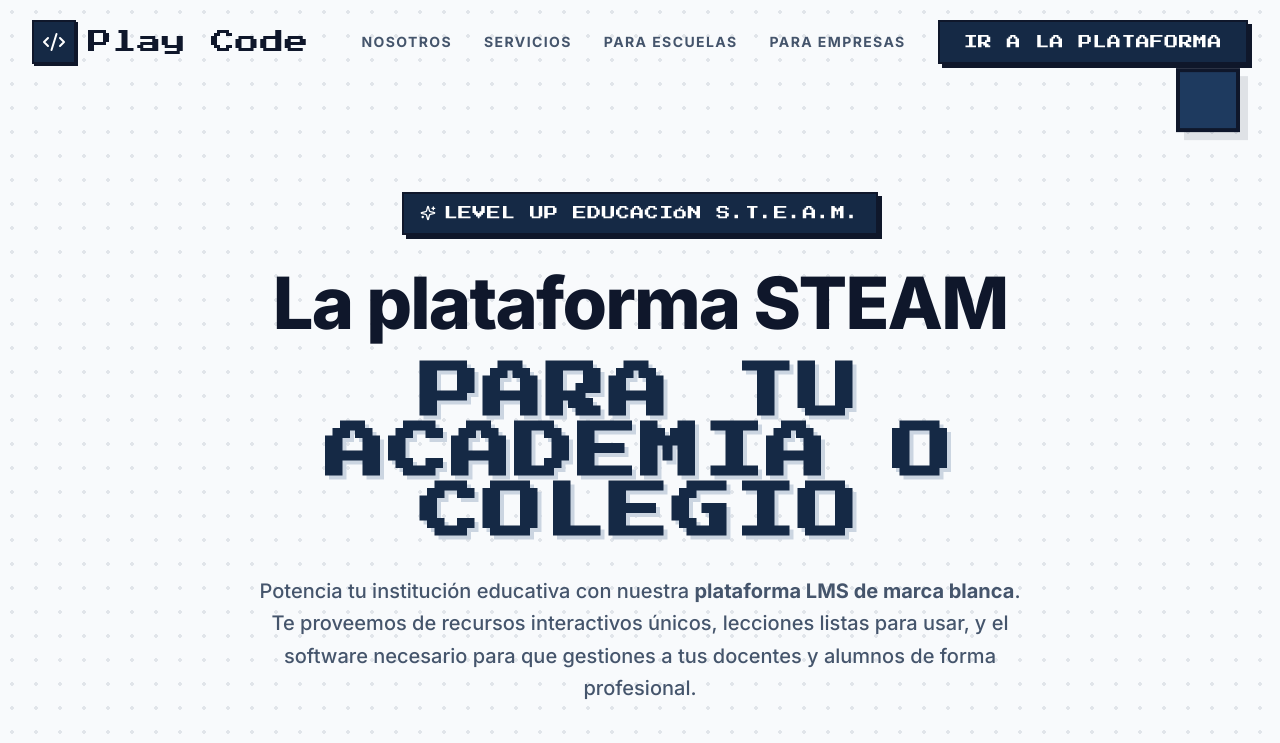
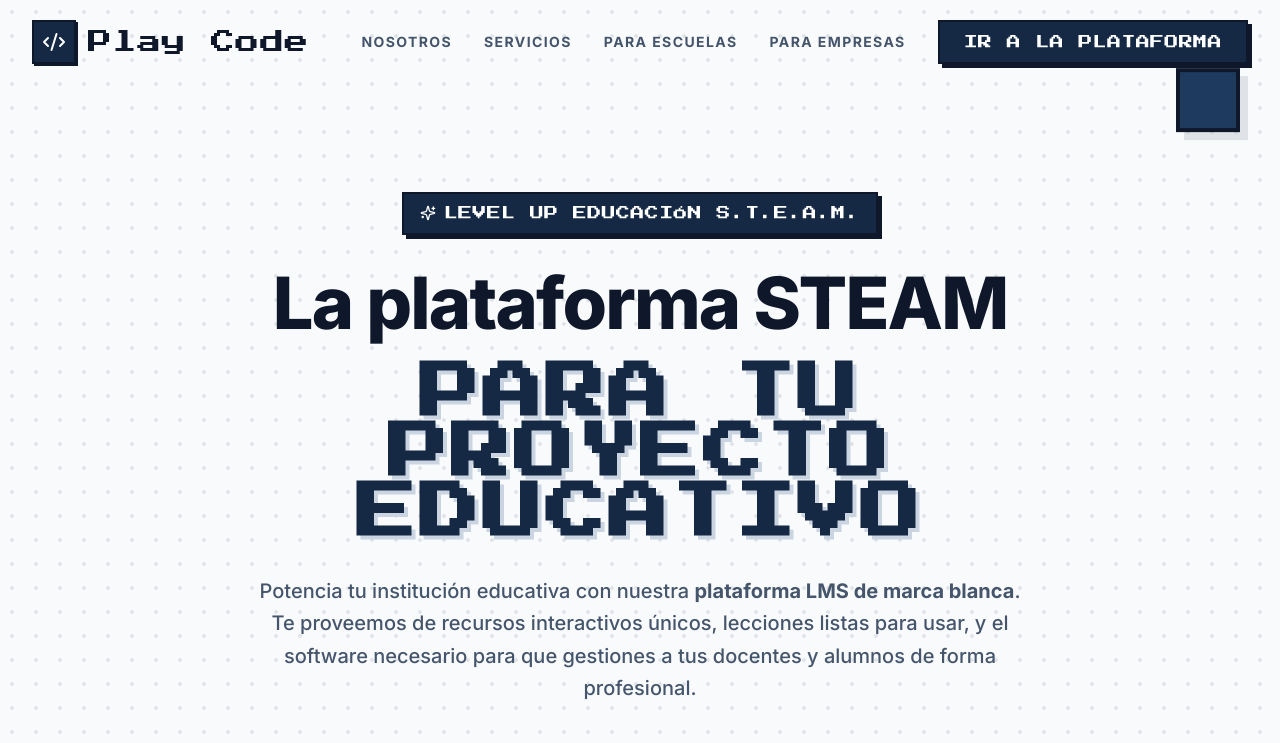
Before and after one commit to juanpachecovibecoding/web-de-playcode-oficial, a React (Vite) app: page / in a window 1280 px wide. Shown: the top 743 px of the page. Built offline with nearby package versions, Linux system fonts and the light colour scheme; no server answers; the database is empty.

Commit message:
style: update Hero text to PARA TU PROYECTO EDUCATIVO

```diff
--- a/src/components/Hero.tsx
+++ b/src/components/Hero.tsx
@@ -25,7 +25,7 @@ export const Hero: React.FC = () => {
           <h1 className="text-4xl sm:text-5xl md:text-6xl lg:text-7xl font-extrabold text-slate-900 tracking-tight mb-8">
             La plataforma STEAM <br className="hidden sm:block" />
             <span className="font-pixel text-2xl sm:text-4xl md:text-5xl lg:text-6xl text-[#152945] tracking-wider block mt-4 sm:mt-6 text-shadow-slate">
-              PARA TU ACADEMIA O COLEGIO
+              PARA TU PROYECTO EDUCATIVO
             </span>
           </h1>
 
```
